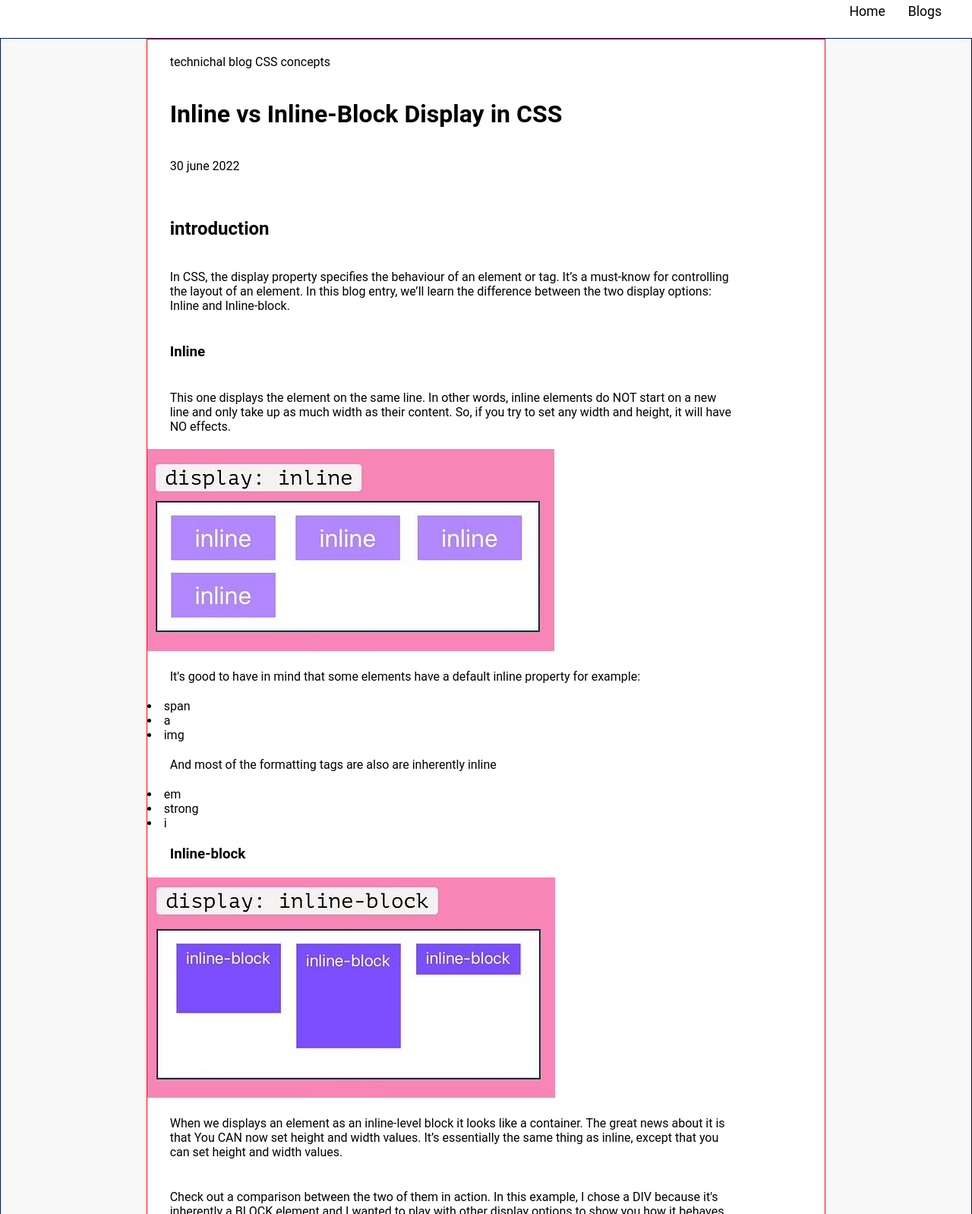
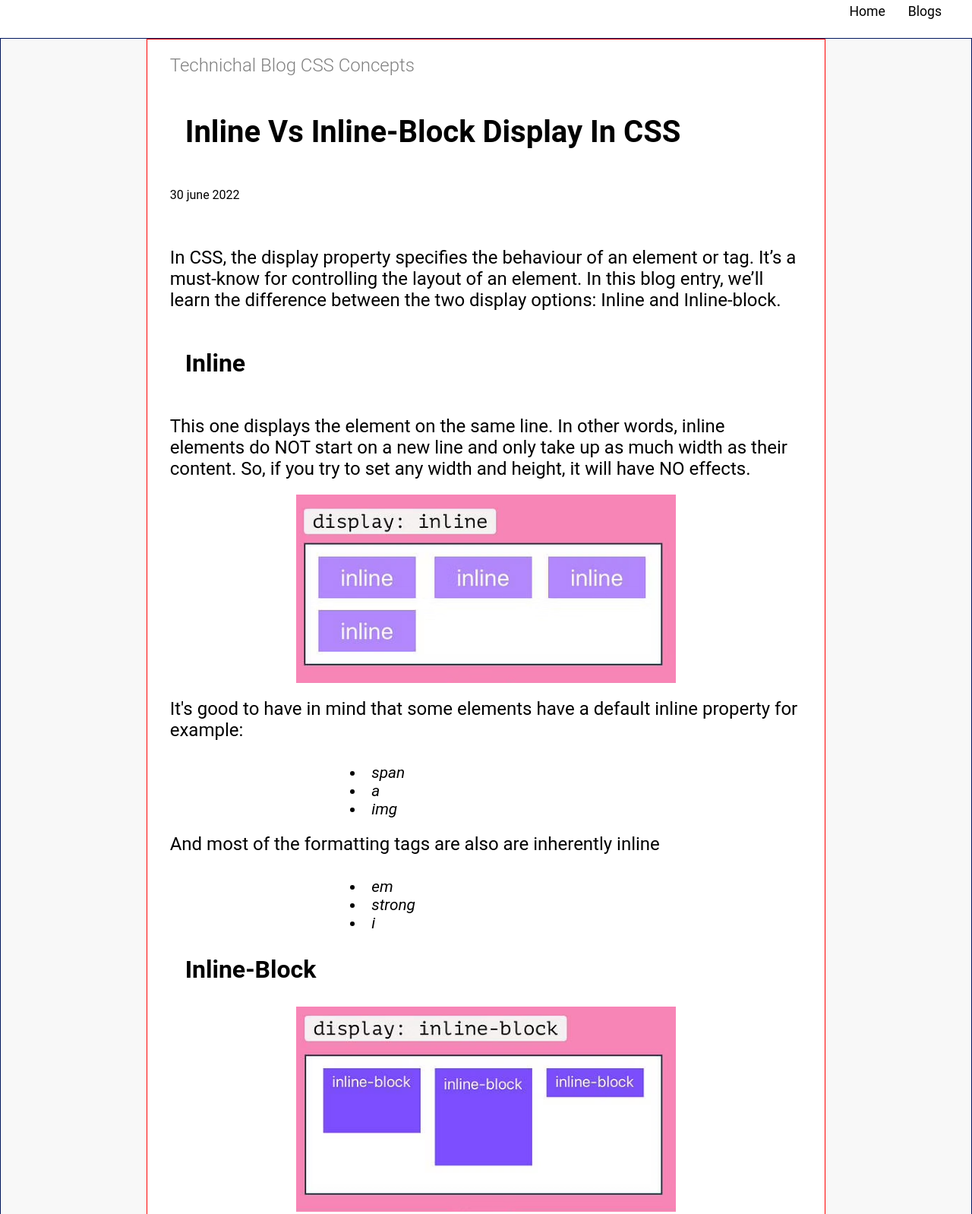
Before and after one commit to yanina-amatore/yanina-amatore.github.io, a plain HTML site: page blog/sprint-2-tech.html in a window 1280 px wide. Shown: the part 20-1618 px from the top of the page at 76% size. Drawn offline with Linux system fonts and the light colour scheme.

Commit message:
style ul and figcaption

```diff
--- a/blog/sprint-2-tech.html
+++ b/blog/sprint-2-tech.html
@@ -15,54 +15,64 @@
         <ul class="nav-bar">
           <li class="nav-home"><a href="#">home</a></li>
           <li class="nav-blog-post"><a href="#blog-entry-title">blogs</a></li>
-          <!-- <li class="nav-devacademy"><a href="#">devacademy</a></li> -->
 
         </ul>
       </nav>
     <main class="sprint-2-tech-main">
       <div class="blog-container">
-        <p>technichal blog CSS concepts</p>
-        <h1>Inline vs Inline-Block Display in CSS</h1>
-        <p>30 june 2022</p>
+        <p id="text-head">technichal blog CSS concepts</p>
+        <h1 class="h1">Inline vs Inline-Block Display in CSS</h1>
+        <p id="blog-date">30 june 2022</p>
         <br>
-        <h2>introduction</h2>
         <p>
           In CSS, the display property specifies the behaviour of an element or tag. It’s a must-know for controlling the layout of an element.
           In this blog entry, we’ll learn the difference between the two display options: Inline and Inline-block.
         </p>
-        <h3> Inline</h3>
+        <h2 class="h2">Inline</h2>
         <p> This one displays the element on the same line. In other words, inline elements do NOT start on a new line and only take up as much width as their content. So, if you try to set any width and height, it will have NO effects.
         </p>
-        <figure>
-            <img src="../img/Screenshot 2022-06-30 143214.png" alt="inline elements are in one line">
+
+        <figure class="figure">
+            <img class="inline-img" src="../img/Screenshot 2022-06-30 143214.png" alt="inline elements are in one line">
          </figure>
         <p>
            It's good to have in mind that some elements have a default inline property for example:
         </p>
+        <div class="ul">
           <ul class="inline-element-list"></ul>
              <li>span</span></li>
              <li>a</li>
              <li>img</li>
+        </div>
         <p>And most of the formatting tags are also are inherently inline</p>
+        <div class="ul">
           <ul class="inline-element-list">
             <li>em</li>
             <li>strong</li>
             <li>i</li>
           </ul>
-        <h3> Inline-block</h3>
-        <figure>
-          <img src="../img/Screenshot 2022-06-30 143247.png" alt="inline-block elements are in block containers">
+
+        </div>
+        <h2 class="h2"> Inline-block</h2>
+        <figure class="figure">
+          <img class="inline-block-img" src="../img/Screenshot 2022-06-30 143247.png" alt="inline-block elements are in block containers">
 
         </figure>
         <p>
           When we displays an element as an inline-level block it looks like a container. The great news about it is that You CAN now set height and width values.
           It’s essentially the same thing as inline, except that you can set height and width values.
         </p>
-        <p>Check out a comparison between the two of them in action. In this example, I chose a DIV because it's inherently a BLOCK element and I wanted to play with other display options to show you how it behaves.</p>
-        <figure>
-          <img src="../img/codepen.png" alt="inline divs vs inline-block divs">
+        <figure class="figure">
+          <figcaption class="codepen-figcaption">Check out a comparison between the two of them in action. In this example, I chose a DIV because it's inherently a BLOCK element and I wanted to play with other display options to show you how it behaves.</figcaption>
+          <img class= "codepen-img" src="../img/html codepen.png" alt="inline divs vs inline-block divs">
         </figure>
-        <h3> In summary</h3>
+        <figure class="figure">
+          <img class= "codepen-img" src="../img/css codepen.png" alt="inline divs vs inline-block divs">
+        </figure>
+        <figure class="figure">
+          <img class= "codepen-img" src="../img/result codepen.png" alt="inline divs vs inline-block divs">
+        </figure>
+        <h2 class="h2"> In summary</h2>
         <p> The major difference between Inline and inline-block is that the last one allows us to set a width and height on the element. Also, with display: inline, top and bottom margins & paddings are not respected, and with display: inline-block they are.</p>
 
       </div>
--- a/styles/sprint-2-tech.css
+++ b/styles/sprint-2-tech.css
@@ -23,21 +23,95 @@ body {
    max-width: 70%;
    height:100%;
    background-color:#fff;
+
 }
 
 .blog-container h1,
-.blog-container h2,
-.blog-container h3,
-.blog-container p {
-  padding:20px 30px;
+.blog-container h2 {
+  padding:30px 50px;
 }
 
+
 .blog-container p {
-  max-width: 90%;
+  max-width: 100%;
+  font-weight: 400;
 
 }
+
+/* .blog-container p,
+.h2 {
+  margin-left: 50px;
+
+} */
+
 
 .inline-element-list li{
   list-style-position: inside;
 
 }
+
+
+#text-head{
+  text-transform: capitalize;
+  color:gray;
+  font-size: 1.5rem;
+  font-weight: 300;
+}
+
+#blog-date{
+  font-size: 1rem;
+}
+.h1,
+.h2 {
+  text-transform: capitalize;
+  font-weight: 600;
+}
+
+.h1{
+  font-size: 2.5rem;
+}
+.h2{
+  font-size: 2rem;
+}
+
+.blog-container p{
+  font-size: 1.5rem;
+  padding: 20px 30px }
+
+.ul{
+  /* border: 1px solid #000; */
+  height: 100%;
+  margin-top: 10px;
+  margin-left: 30%;
+  list-style:disc;
+}
+
+.ul li{
+  font-size: 1.3rem;
+  font-style: italic;
+
+}
+.inline-img,
+.inline-block-img {
+  max-height: 700px;
+  max-width:500px
+}
+
+.codepen-img{
+  max-height: 900px;
+  max-width:700px;
+  margin: 20px 0;
+  border:2px solid #000;
+}
+ .figure{
+  display: flex;
+  flex-direction: column;
+  justify-content: center;
+  align-items: center;
+ }
+
+.codepen-figcaption{
+  padding: 50px;
+  font-size: 1.2rem;
+
+}
```
Also changed, not shown: img/css codepen.png (added), img/html codepen.png (added), img/result codepen.png (added). Lines whose indentation alone changed are shown as unchanged.
